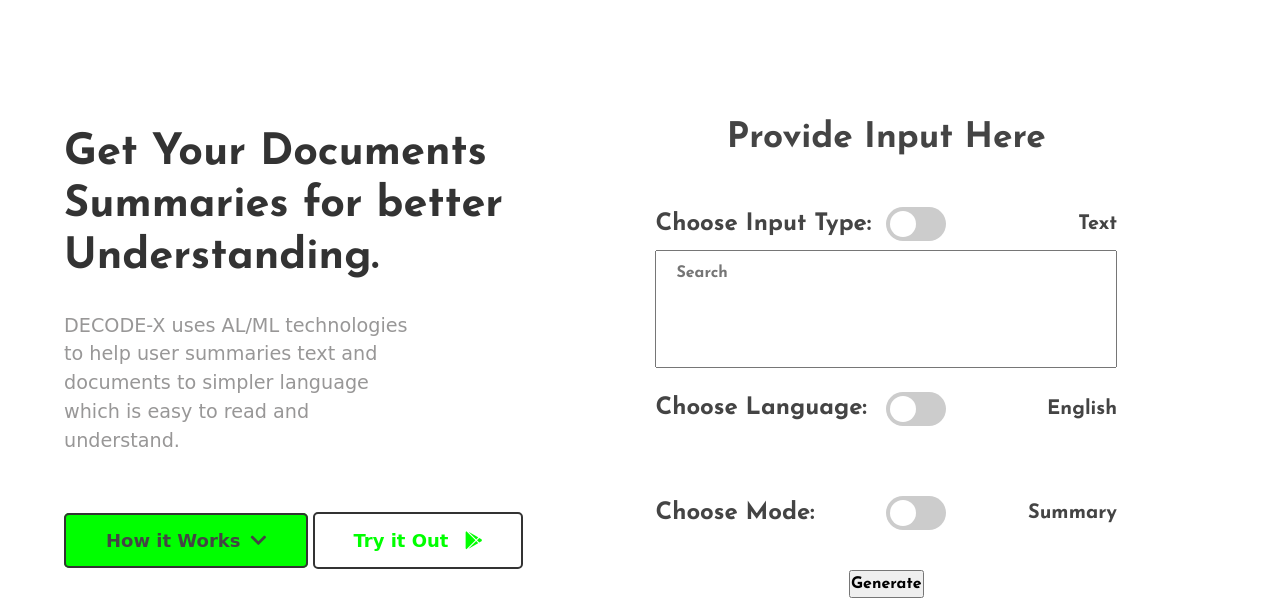
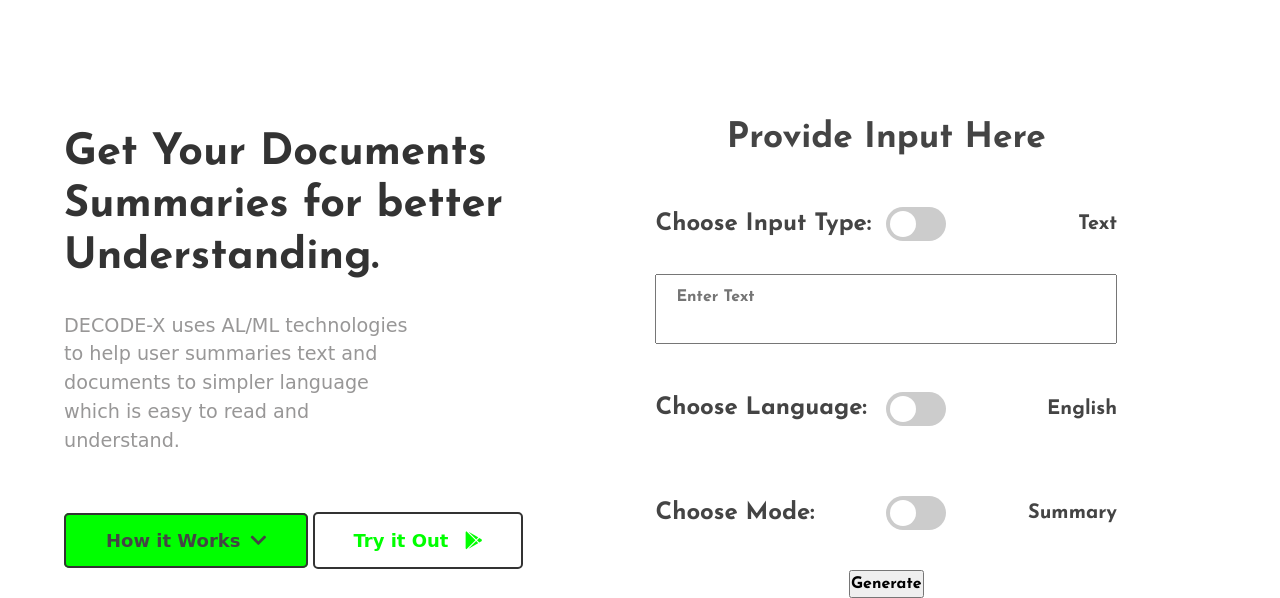
Before and after one commit to Garvit9000c/Decode-X, a Flask app: page / in a window 1280 px wide. Shown: the part 78-676 px from the top of the page. Run offline with Flask 2, Linux system fonts and the light colour scheme; some libraries are stand-ins or nearby versions; some web fonts are replaced.

Commit message:
fewCorrection

```diff
--- a/static/style.css
+++ b/static/style.css
@@ -9,6 +9,7 @@
     scroll-behavior: smooth;
 }
 body {
+    overflow-x: hidden;
   font-family: 'Josefin Sans', sans-serif;
   height: 150vh;
   color: #444;
--- a/templates/home.html
+++ b/templates/home.html
@@ -89,7 +89,7 @@
                         </div>
                     </div>
                     <div class="inputContainer">
-                        <textarea class="textSearch" rows="4" cols="50" placeholder="Search" name="search"></textarea>
+                        <textarea class="textSearch" placeholder="Enter Text" name="search"></textarea>
                         <div class="imageSearch">
                           <input type="file" id="file" class="file">
                           <label for="file">Select file</label>
```
